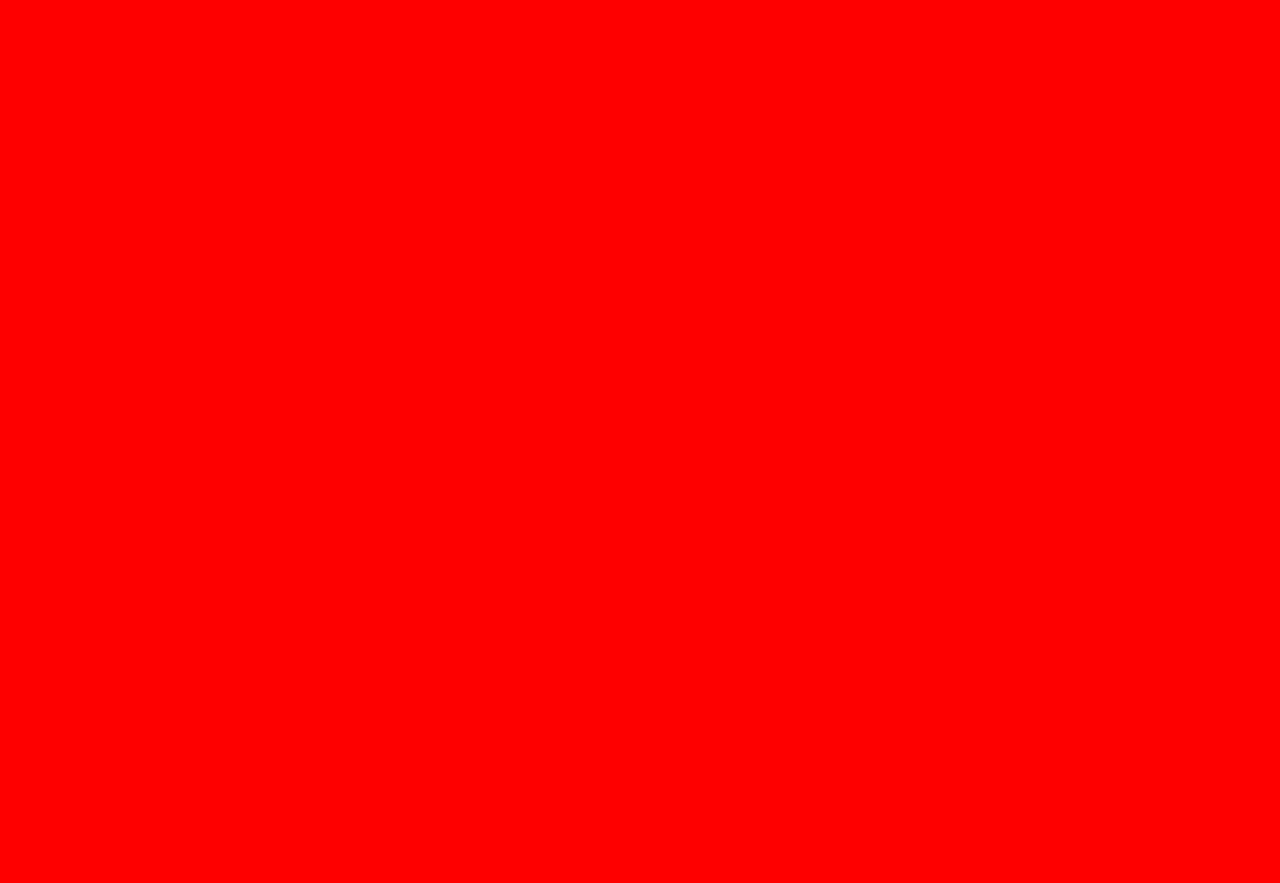
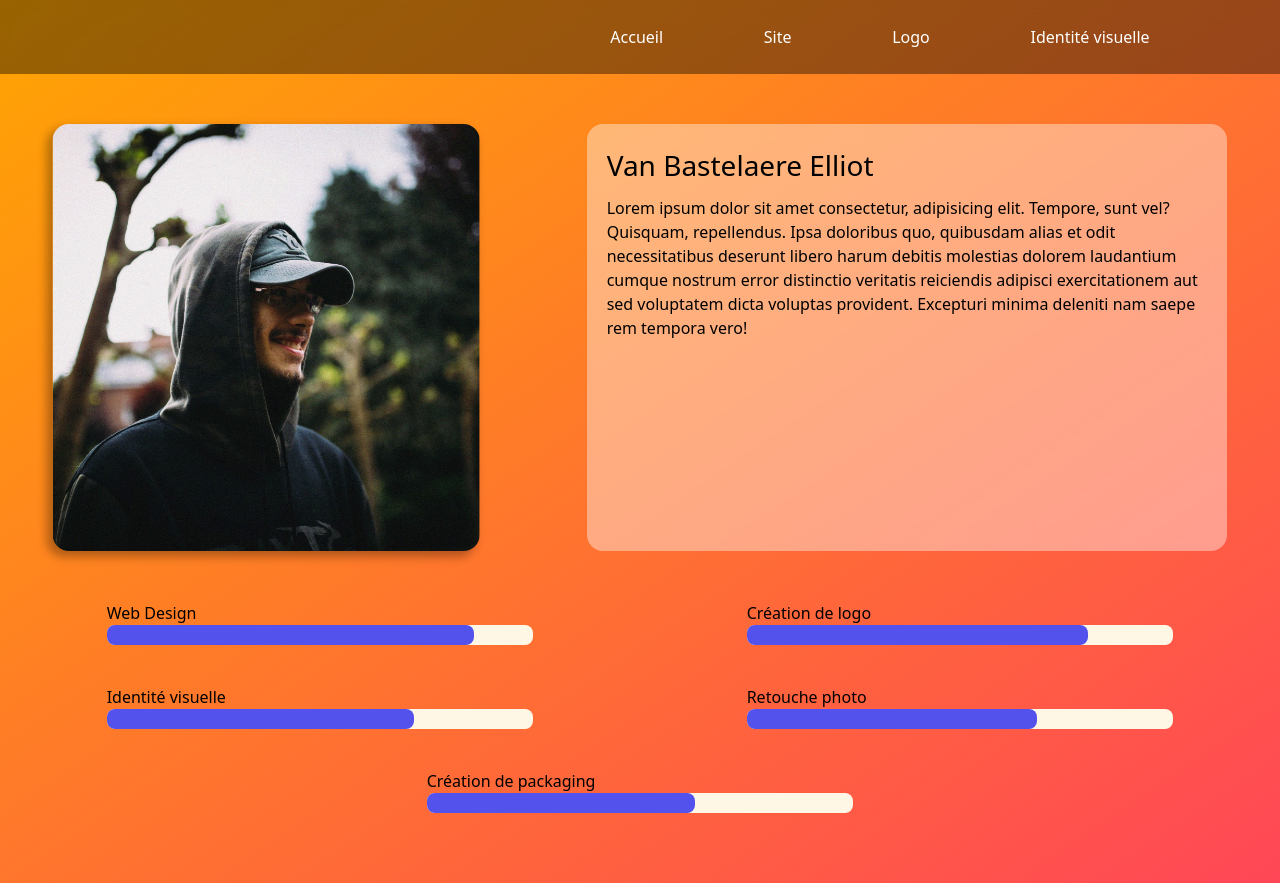
Before and after one commit to AinsOowl/AinsOowl.github.io, a plain HTML site: page index.html in a window 1280 px wide. Before the commit the page ends 800 px from the top, so only its background shows below. Drawn offline with nearby package versions, Linux system fonts and the light colour scheme.

Commit message:
base commit

```diff
--- a/index.html
+++ b/index.html
@@ -9,8 +9,46 @@
     <title>Document</title>
 </head>
 <body>
-    <nav>
+    <nav class="navigation flex justify-around py-5">
+        <div class="logo w-1/4"></div>
+        <div class="menu flex justify-around w-2/4">
+            <div class="accueil"><a href="index.html">Accueil</a></div>
+            <div class="site"><a href="site.html">Site</a></div>
+            <div class="logo"><a href="logo.html">Logo</a></div>
+            <div class="iv"><a href="iv.html">Identité visuelle</a></div>
+        </div>
+    </nav>
 
-    </nav>
+    <section class="sect-pres flex flex-col">
+        <div class="presentation flex justify-around">
+            <img class="pp w-1/3" src="/uploads/profil.jpeg" alt="">
+            <div class="bio w-1/2">
+                <h2 class="titre">Van Bastelaere Elliot</h2>
+                <p class="presentation">Lorem ipsum dolor sit amet consectetur, adipisicing elit. Tempore, sunt vel? Quisquam, repellendus. Ipsa doloribus quo, quibusdam alias et odit necessitatibus deserunt libero harum debitis molestias dolorem laudantium cumque nostrum error distinctio veritatis reiciendis adipisci exercitationem aut sed voluptatem dicta voluptas provident. Excepturi minima deleniti nam saepe rem tempora vero!</p>
+            </div>
+        </div>
+        <div class="competences flex flex-wrap justify-around">
+            <div class="web w-1/3 flex flex-col">
+                Web Design
+                <div class="barre"></div>
+            </div>
+            <div class="logo w-1/3 flex flex-col">
+                Création de logo
+                <div class="barre"></div>
+            </div>
+            <div class="iv w-1/3 flex flex-col">
+                Identité visuelle
+                <div class="barre"></div>
+            </div>
+            <div class="retouche w-1/3 flex flex-col">
+                Retouche photo
+                <div class="barre"></div>
+            </div>
+            <div class="packaging w-1/3 flex flex-col">
+                Création de packaging
+                <div class="barre"></div>
+            </div>
+        </div>
+    </section>
 </body>
 </html>
--- a/scss/style.scss
+++ b/scss/style.scss
@@ -1,3 +1,136 @@
 body{
-    background-color: red;
+    background: linear-gradient(146deg, #ffa502 0%, #ff4757 100%);
+    height: 100%;
+    min-height: 100vh;
 }
+h1{
+    font-size: 2em;
+}
+h2{
+    font-size: 1.75em !important;
+}
+h3{
+    font-size: 1.5em;
+}
+h4{
+    font-size: 1.25em;
+}
+h5{
+    font-size: 1em;
+}
+section{
+    margin: 50px 0;
+}
+nav{
+    backdrop-filter: blur(10px);
+    background-color: rgba(0, 0, 0, 0.4);
+    .logo{
+        left: 0;
+    }
+    .menu{
+        color: white;
+        div{
+            position: relative;
+            padding: 5px 10px;
+            transition: all ease 0.3s;
+            &:hover{
+                cursor: pointer;
+                &::after{
+                    transform: scaleX(1);
+                }
+            }
+            &::after{
+                content: "";
+                width: 100%;
+                position: absolute;
+                bottom: 0;
+                background-color: white;
+                height: 2px;
+                border-radius: 10vh;
+                left: 0;
+                transform: scaleX(0);
+                transition: all ease 0.3s;
+            }
+        }
+    }
+}
+
+section.sect-pres{
+    .presentation{
+        img.pp{
+            object-fit: cover;
+            border-radius: 2vh;
+            box-shadow: 5px 5px 10px 1px rgba(0, 0, 0, 0.3);
+            transform: scaleX(-1);
+        }
+        .bio{
+            backdrop-filter: blur(10px);
+            background-color: rgba(255, 255, 255, 0.4);
+            padding: 20px;
+            border-radius: 2vh;
+            h2.titre{
+                margin-bottom: 10px;
+            }
+            .presentation{}
+        }
+    }
+    .competences{
+        margin-top: 30px;
+        div{
+            position: relative;
+            margin: 20px;
+            .barre{
+                background-color: #fff7e6;
+                width: 100%;
+                height: 20px;
+                left: 0;
+                margin: unset;
+                position: relative;
+                border-radius: 1vh;
+                &::after{
+                    content: "";
+                    height: 100%;
+                    left: 0;
+                    background-color: #5352ed;
+                    position: absolute;
+                    border-radius: 1vh;
+                }
+            }
+        }
+        .web{
+            .barre{
+                &::after{
+                    width:86% ;
+                }
+            }
+        }
+        .logo{
+            .barre{
+                &::after{
+                    width: 80%;
+                }
+            }
+        }
+        .iv{
+            .barre{
+                &::after{
+                    width: 72%;
+                }
+            }
+        }
+        .retouche{
+            .barre{
+                &::after{
+                    width: 68%;
+                }
+            }
+        }
+        .packaging{
+            .barre{
+                &::after{
+                    width: 63%;
+                }
+            }
+        }
+    }
+}
```
Also changed, not shown: css/style.min.css, logo.html (added), site.html (added), uploads/profil.jpeg (added), 1 other file.
